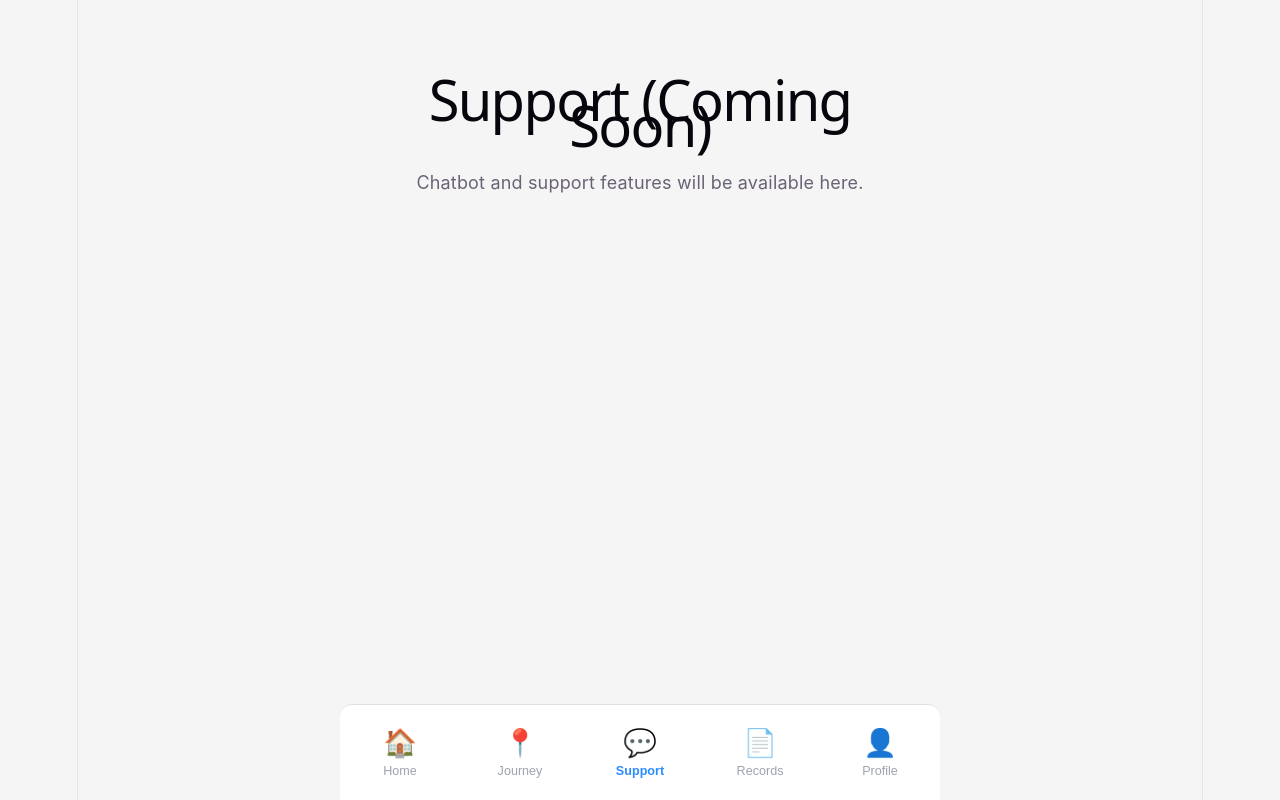
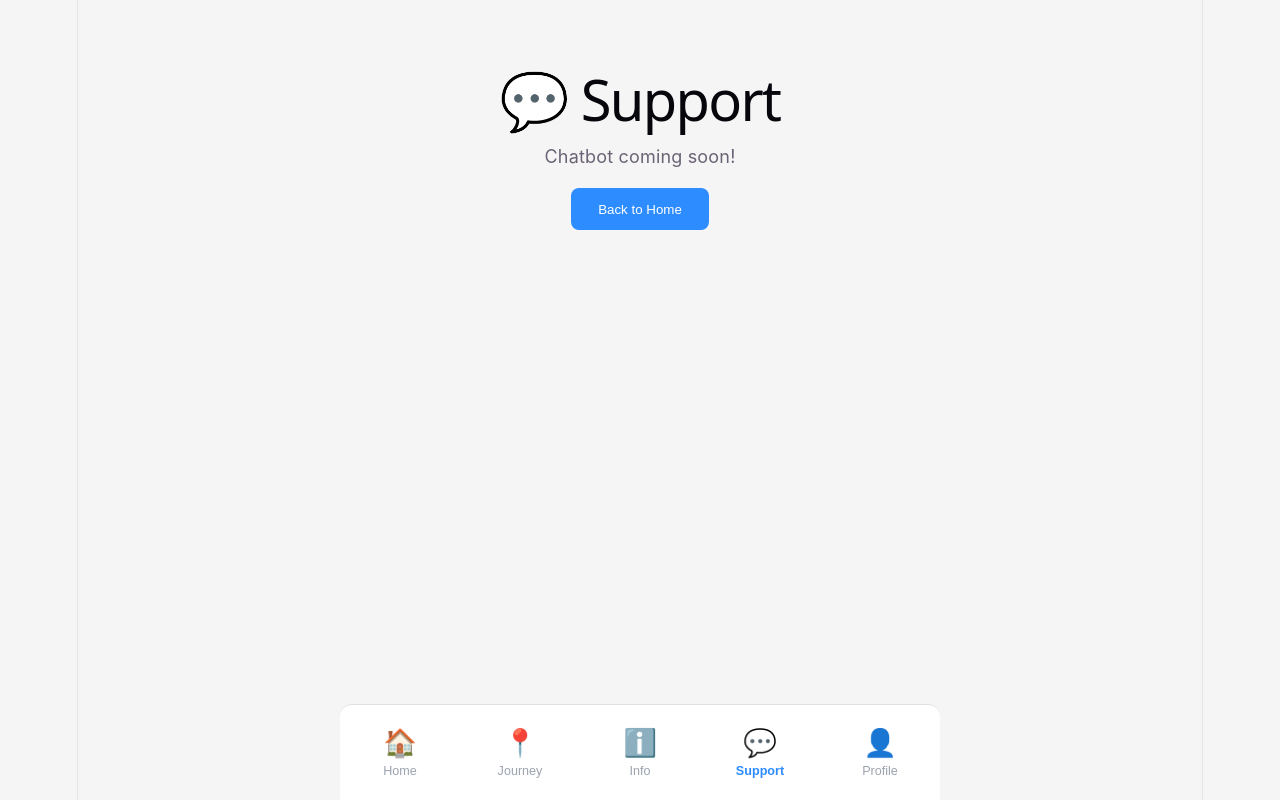
Before and after one commit to DTZK/SUSMI-Hackathon-2026, a React (Vite) app: page / in a window 1280 px wide. Both pictures are taken after a click on the button "💬 Support". Built offline with nearby package versions, Linux system fonts and the light colour scheme.

Commit message:
added back navigation

```diff
--- a/src/App.tsx
+++ b/src/App.tsx
@@ -1,6 +1,6 @@
 // App.tsx - Main app component with page navigation
 import { useState } from 'react';
-import { type NavigationPage } from './types';
+import type { NavigationPage } from './types';
 
 // Import pages
 import HomePage from './pages/HomePage';
@@ -13,43 +13,93 @@ import './App.css';
 function App() {
   const [currentPage, setCurrentPage] = useState<NavigationPage>('home');
 
+  const handleNavigate = (page: NavigationPage) => {
+    setCurrentPage(page);
+    window.scrollTo(0, 0); // Scroll to top on page change
+  };
+
   const renderPage = () => {
     switch (currentPage) {
       case 'home':
-        return <HomePage />;
+        return <HomePage onNavigate={handleNavigate} />;
+
       case 'journey':
-        return <VisitTrackerPage />;
+        return <VisitTrackerPage onNavigate={handleNavigate} />;
+
       case 'info':
-        return <InfoHubPage />;
+        return <InfoHubPage onNavigate={handleNavigate} />;
+
       case 'support':
         return (
           <div className="page-container">
             <div className="main-content" style={{ textAlign: 'center', paddingTop: '3rem' }}>
-              <h1>Support (Coming Soon)</h1>
-              <p>Chatbot and support features will be available here.</p>
+              <h1>💬 Support</h1>
+              <p style={{ marginBottom: '1rem' }}>Chatbot coming soon!</p>
+              <button
+                onClick={() => handleNavigate('home')}
+                style={{
+                  padding: '0.75rem 1.5rem',
+                  backgroundColor: '#2D8CFF',
+                  color: 'white',
+                  border: 'none',
+                  borderRadius: '8px',
+                  cursor: 'pointer'
+                }}
+              >
+                Back to Home
+              </button>
             </div>
           </div>
         );
+
       case 'records':
         return (
           <div className="page-container">
             <div className="main-content" style={{ textAlign: 'center', paddingTop: '3rem' }}>
-              <h1>Records (Coming Soon)</h1>
-              <p>Document storage and medical records will be available here.</p>
+              <h1>📄 Records</h1>
+              <p style={{ marginBottom: '1rem' }}>Document storage coming soon!</p>
+              <button
+                onClick={() => handleNavigate('home')}
+                style={{
+                  padding: '0.75rem 1.5rem',
+                  backgroundColor: '#2D8CFF',
+                  color: 'white',
+                  border: 'none',
+                  borderRadius: '8px',
+                  cursor: 'pointer'
+                }}
+              >
+                Back to Home
+              </button>
             </div>
           </div>
         );
+
       case 'profile':
         return (
           <div className="page-container">
             <div className="main-content" style={{ textAlign: 'center', paddingTop: '3rem' }}>
-              <h1>Profile (Coming Soon)</h1>
-              <p>User profile and settings will be available here.</p>
+              <h1>👤 Profile</h1>
+              <p style={{ marginBottom: '1rem' }}>User settings coming soon!</p>
+              <button
+                onClick={() => handleNavigate('home')}
+                style={{
+                  padding: '0.75rem 1.5rem',
+                  backgroundColor: '#2D8CFF',
+                  color: 'white',
+                  border: 'none',
+                  borderRadius: '8px',
+                  cursor: 'pointer'
+                }}
+              >
+                Back to Home
+              </button>
             </div>
           </div>
         );
+
       default:
-        return <HomePage />;
+        return <HomePage onNavigate={handleNavigate} />;
     }
   };
 
@@ -58,7 +108,7 @@ function App() {
       {renderPage()}
       <BottomNav
         currentPage={currentPage}
-        onPageChange={setCurrentPage}
+        onPageChange={handleNavigate}
       />
     </div>
   );
--- a/src/components/BottomNav.tsx
+++ b/src/components/BottomNav.tsx
@@ -10,8 +10,8 @@ type BottomNavProps = {
 const navItems = [
   { id: 'home' as NavigationPage, icon: '🏠', label: 'Home' },
   { id: 'journey' as NavigationPage, icon: '📍', label: 'Journey' },
+  { id: 'info' as NavigationPage, icon: 'ℹ️', label: 'Info' },  // CHANGED: Added Info
   { id: 'support' as NavigationPage, icon: '💬', label: 'Support' },
-  { id: 'records' as NavigationPage, icon: '📄', label: 'Records' },
   { id: 'profile' as NavigationPage, icon: '👤', label: 'Profile' },
 ];
 
--- a/src/pages/HomePage.tsx
+++ b/src/pages/HomePage.tsx
@@ -1,6 +1,6 @@
 // pages/HomePage.tsx
 import { useState } from 'react';
-import type { Language, QuickAction } from '../types';
+import type { NavigationPage, Language, QuickAction } from '../types';
 import {
   mockUser,
   mockCareJourney,
@@ -17,7 +17,13 @@ import QuickActions from '../components/QuickActions';
 
 import './HomePage.css';
 
-function HomePage() {
+// ADD THIS: Props type
+type HomePageProps = {
+  onNavigate?: (page: NavigationPage) => void;
+};
+
+// UPDATE THIS: Add onNavigate prop
+function HomePage({ onNavigate }: HomePageProps) {
   const [selectedLanguage, setSelectedLanguage] = useState<Language>(mockUser.preferredLanguage);
 
   const handleLanguageChange = (language: Language) => {
@@ -25,13 +31,25 @@ function HomePage() {
     console.log('Language changed to:', language);
   };
 
+  // Handle navigation
   const handleQuickAction = (action: QuickAction) => {
     console.log('Quick action clicked:', action.action);
+
+    // Navigate to Info Hub if "Info hub" action
+    if (action.title === 'Info hub' && onNavigate) {
+      onNavigate('info');
+      return;
+    }
+
     alert(`Chatbot: "${action.action}"`);
   };
 
+  // Navigate to journey
   const handleJourneyClick = () => {
     console.log('Journey clicked - navigate to journey page');
+    if (onNavigate) {
+      onNavigate('journey');
+    }
   };
 
   const handleNotificationClick = () => {
@@ -42,8 +60,12 @@ function HomePage() {
     console.log('Settings clicked');
   };
 
+  // Navigate to profile
   const handleProfileClick = () => {
     console.log('Profile clicked');
+    if (onNavigate) {
+      onNavigate('profile');
+    }
   };
 
   return (
--- a/src/pages/InfoHubPage.tsx
+++ b/src/pages/InfoHubPage.tsx
@@ -1,13 +1,17 @@
 // pages/InfoHubPage.tsx
 import { useState } from 'react';
+import type { NavigationPage } from '../types';
 import { mockInfoTopics, mockCostGuide } from '../mockData';
 import Header from '../components/Header';
 import './InfoHubPage.css';
 
 type TabType = 'how-it-works' | 'eligibility' | 'cost-guide';
 type EligibilityStep = 'start' | 'care-type' | 'medicare-status' | 'result';
+type InfoHubPageProps = {
+  onNavigate?: (page: NavigationPage) => void;
+};
 
-function InfoHubPage() {
+function InfoHubPage({ onNavigate }: InfoHubPageProps) {
   const [activeTab, setActiveTab] = useState<TabType>('how-it-works');
   const [searchQuery, setSearchQuery] = useState('');
   const [expandedTopic, setExpandedTopic] = useState<string | null>(null);
@@ -19,6 +23,9 @@ function InfoHubPage() {
 
   const handleBackClick = () => {
     console.log('Navigate back');
+    if (onNavigate) {
+      onNavigate('home');
+    }
   };
 
   const toggleTopic = (topicId: string) => {
--- a/src/pages/VisitTrackerPage.tsx
+++ b/src/pages/VisitTrackerPage.tsx
@@ -1,17 +1,25 @@
 // pages/VisitTrackerPage.tsx
 import { useState } from 'react';
+import type { NavigationPage } from '../types';
 import { mockVisits, mockHealthSummary } from '../mockData';
 import Header from '../components/Header';
 import './VisitTrackerPage.css';
 
 type TabType = 'dashboard' | 'visit-notes' | 'timeline';
 
-function VisitTrackerPage() {
+type VisitTrackerPageProps = {
+  onNavigate?: (page: NavigationPage) => void;
+};
+
+function VisitTrackerPage({ onNavigate }: VisitTrackerPageProps) {
   const [activeTab, setActiveTab] = useState<TabType>('dashboard');
   const [expandedVisitId, setExpandedVisitId] = useState<string | null>(null);
 
   const handleBackClick = () => {
     console.log('Navigate back');
+    if (onNavigate) {
+      onNavigate('home');
+    }
   };
 
   const toggleVisit = (visitId: string) => {
```
